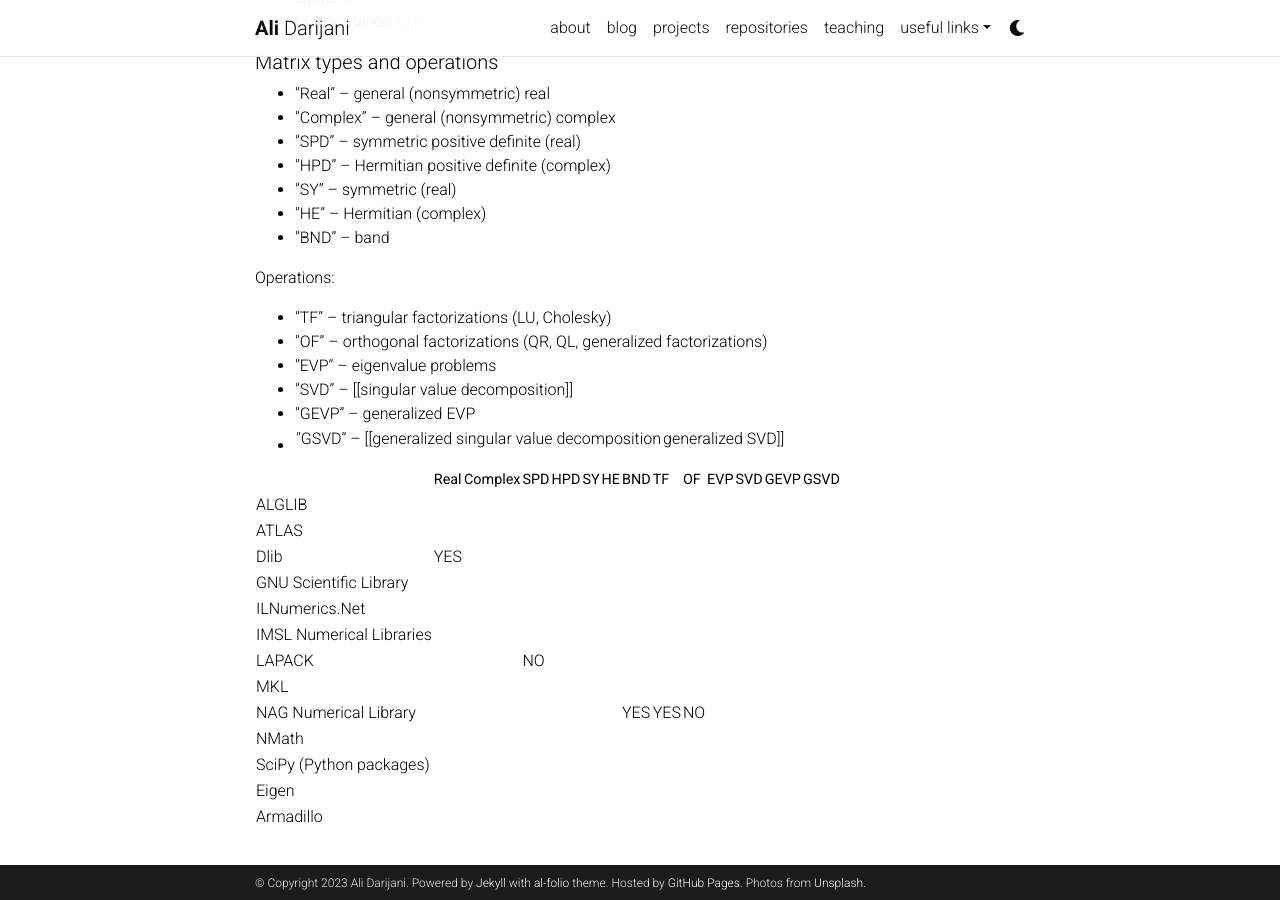
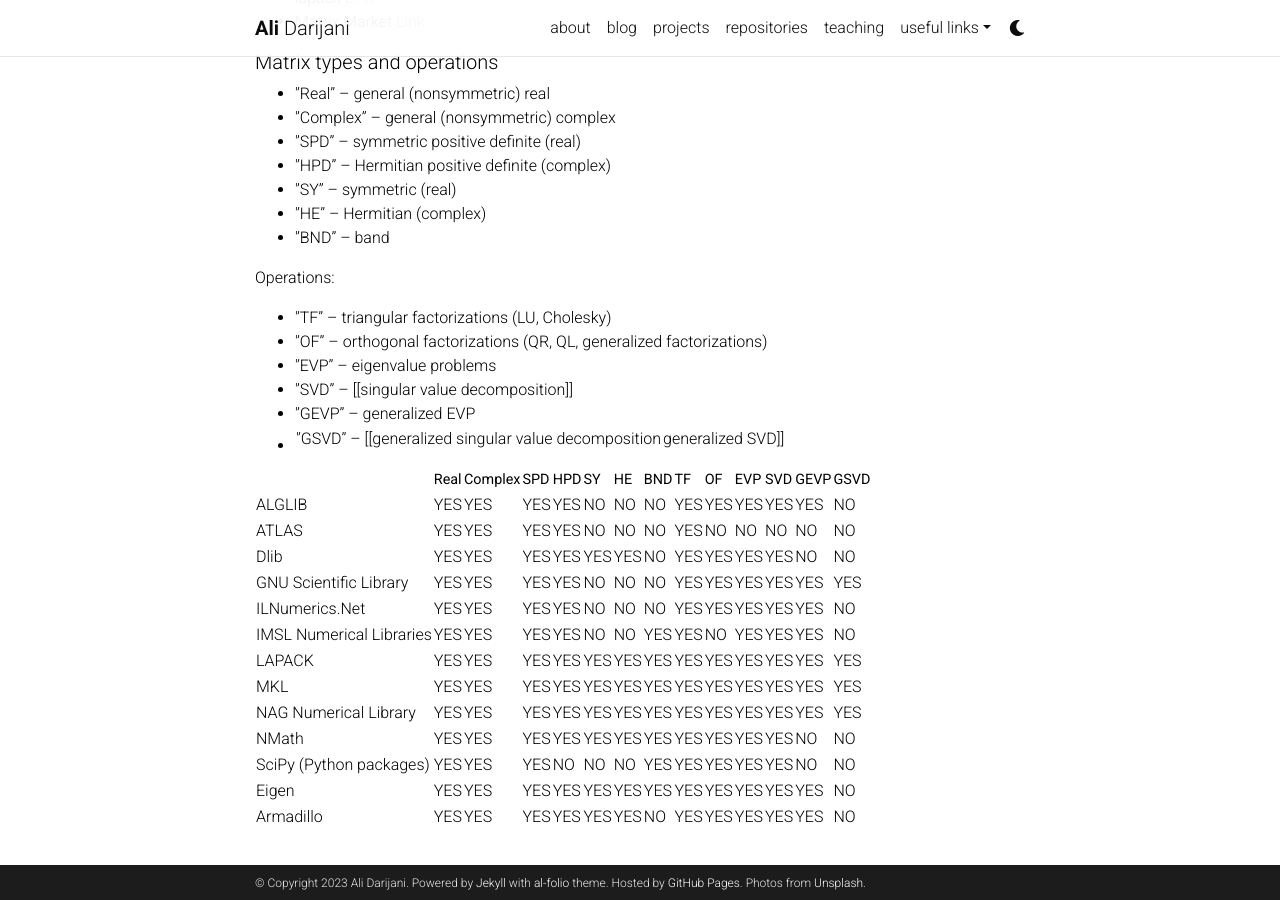
Before and after one commit to adarijani/adarijani.github.io_archived, a Jekyll site: the page built from _projects/04.linear_algebra.md, in a window 1280 px wide and 900 px high, scrolled down 633 px. Built offline with Jekyll 4.4.1, drawn with Linux system fonts in a browser that asks for light colours; comment, search, counter and statistics services are not loaded; a style sheet for code colours, icons or effects is not loaded.

Commit message:
Update 04.linear_algebra.md

```diff
--- a/_projects/04.linear_algebra.md
+++ b/_projects/04.linear_algebra.md
@@ -49,16 +49,16 @@
 
 |                          |Real|Complex|SPD|HPD|SY |HE |BND|TF |OF |EVP|SVD|GEVP|GSVD|
 |--------------------------|----|-------|---|---|---|---|---|---|---|---|---|----|----|
-|ALGLIB                    |    |       |   |   |   |   |   |   |   |   |   |    |    |
-|ATLAS                     |    |       |   |   |   |   |   |   |   |   |   |    |    |
-|Dlib                      |YES |       |   |   |   |   |   |   |   |   |   |    |    |
-|GNU Scientific Library    |    |       |   |   |   |   |   |   |   |   |   |    |    |
-|ILNumerics.Net            |    |       |   |   |   |   |   |   |   |   |   |    |    |
-|IMSL Numerical Libraries  |    |       |   |   |   |   |   |   |   |   |   |    |    |
-|LAPACK                    |    |       |NO |   |   |   |   |   |   |   |   |    |    |
-|MKL                       |    |       |   |   |   |   |   |   |   |   |   |    |    |
-|NAG Numerical Library     |    |       |   |   |   |   |YES|YES|NO |   |   |    |    |
-|NMath                     |    |       |   |   |   |   |   |   |   |   |   |    |    |
-|SciPy (Python packages)   |    |       |   |   |   |   |   |   |   |   |   |    |    |
-|Eigen                     |    |       |   |   |   |   |   |   |   |   |   |    |    |
-|Armadillo                 |    |       |   |   |   |   |   |   |   |   |   |    |    |
+|ALGLIB                    |YES |YES    |YES|YES|NO |NO |NO |YES|YES|YES|YES|YES |NO  |
+|ATLAS                     |YES |YES    |YES|YES|NO |NO |NO |YES|NO |NO |NO |NO  |NO  |
+|Dlib                      |YES |YES    |YES|YES|YES|YES|NO |YES|YES|YES|YES|NO  |NO  |
+|GNU Scientific Library    |YES |YES    |YES|YES|NO |NO |NO |YES|YES|YES|YES|YES |YES |
+|ILNumerics.Net            |YES |YES    |YES|YES|NO |NO |NO |YES|YES|YES|YES|YES |NO  |
+|IMSL Numerical Libraries  |YES |YES    |YES|YES|NO |NO |YES|YES|NO |YES|YES|YES |NO  |
+|LAPACK                    |YES |YES    |YES|YES|YES|YES|YES|YES|YES|YES|YES|YES |YES |
+|MKL                       |YES |YES    |YES|YES|YES|YES|YES|YES|YES|YES|YES|YES |YES |
+|NAG Numerical Library     |YES |YES    |YES|YES|YES|YES|YES|YES|YES|YES|YES|YES |YES |
+|NMath                     |YES |YES    |YES|YES|YES|YES|YES|YES|YES|YES|YES|NO  |NO  |
+|SciPy (Python packages)   |YES |YES    |YES|NO |NO |NO |YES|YES|YES|YES|YES|NO  |NO  |
+|Eigen                     |YES |YES    |YES|YES|YES|YES|YES|YES|YES|YES|YES|YES |NO  |
+|Armadillo                 |YES |YES    |YES|YES|YES|YES|NO |YES|YES|YES|YES|YES |NO  |
```
